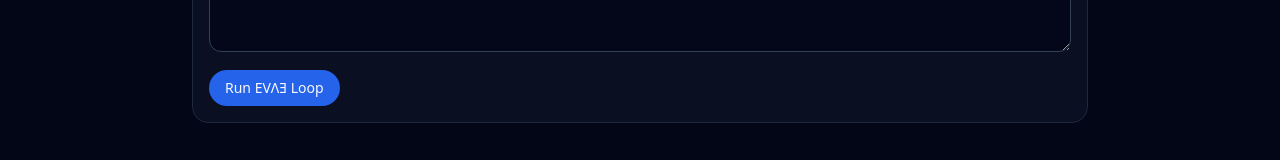
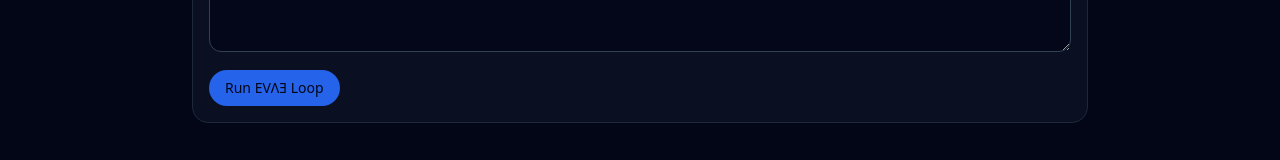
Before and after one commit to HIROYOKOKI/evae-design-by-transparency-demo, a Next.js app: page /demo-space-en in a window 1280 px wide. Shown: the part 396-556 px from the top of the page. Built offline with nearby package versions, Linux system fonts and the light colour scheme.

Commit message:
Update page.tsx

```diff
--- a/app/demo-space-en/page.tsx
+++ b/app/demo-space-en/page.tsx
@@ -131,7 +131,7 @@ export default function DemoSpaceEnPage() {
           <button
             onClick={runDemo}
             disabled={loading || !prompt.trim()}
-            className="inline-flex items-center justify-center px-4 py-2 rounded-full bg-blue-600 text-slate-950　text-sm text-sm font-medium disabled:opacity-50 disabled:cursor-not-allowed hover:bg-blue-500 active:bg-blue-700 transition"
+className="inline-flex items-center justify-center px-4 py-2 rounded-full bg-blue-600 text-slate-950 text-sm font-medium disabled:opacity-50 disabled:cursor-not-allowed hover:bg-blue-500 active:bg-blue-700 transition"
           >
             {loading ? "Running EVΛƎ Loop…" : "Run EVΛƎ Loop"}
           </button>
```
